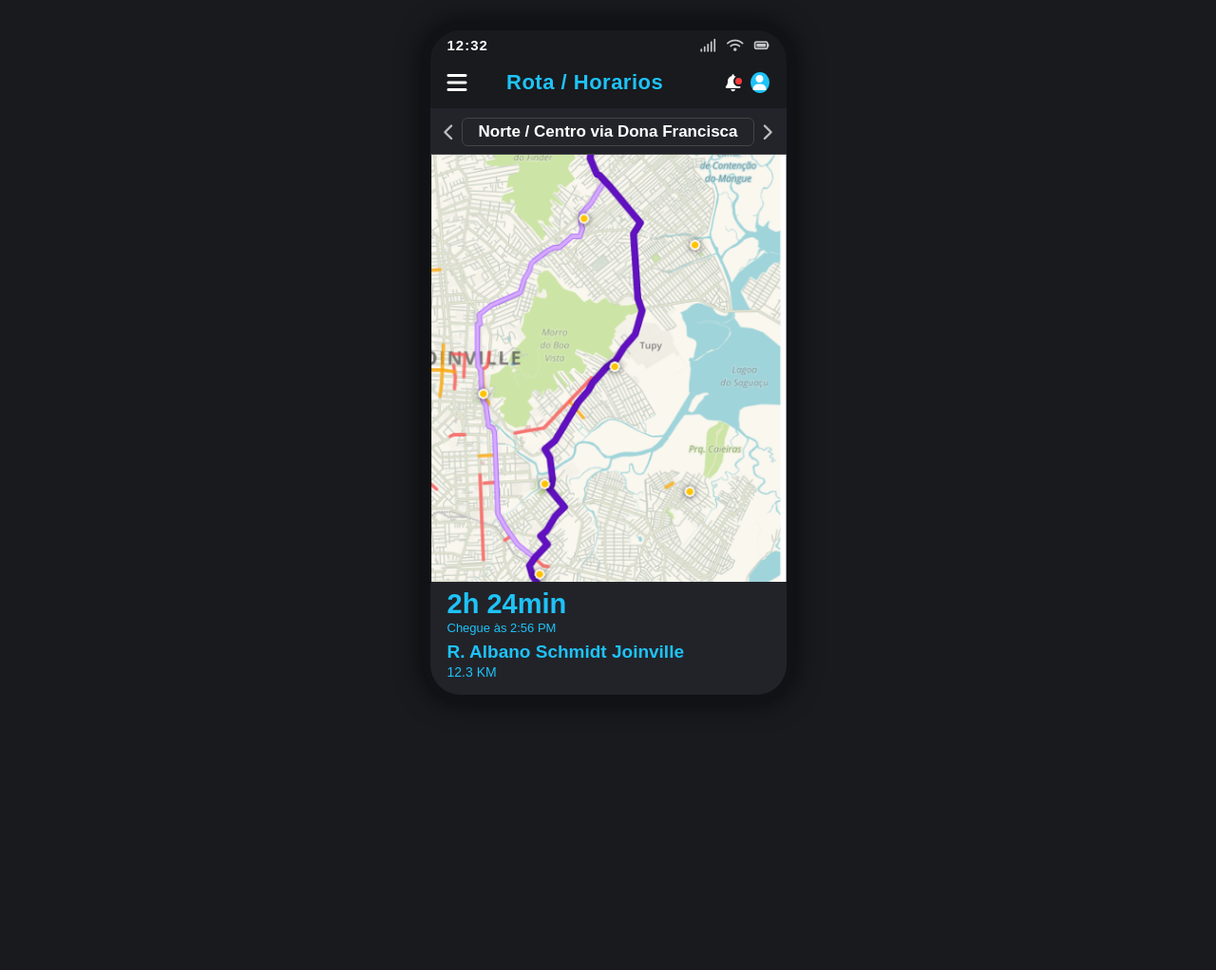
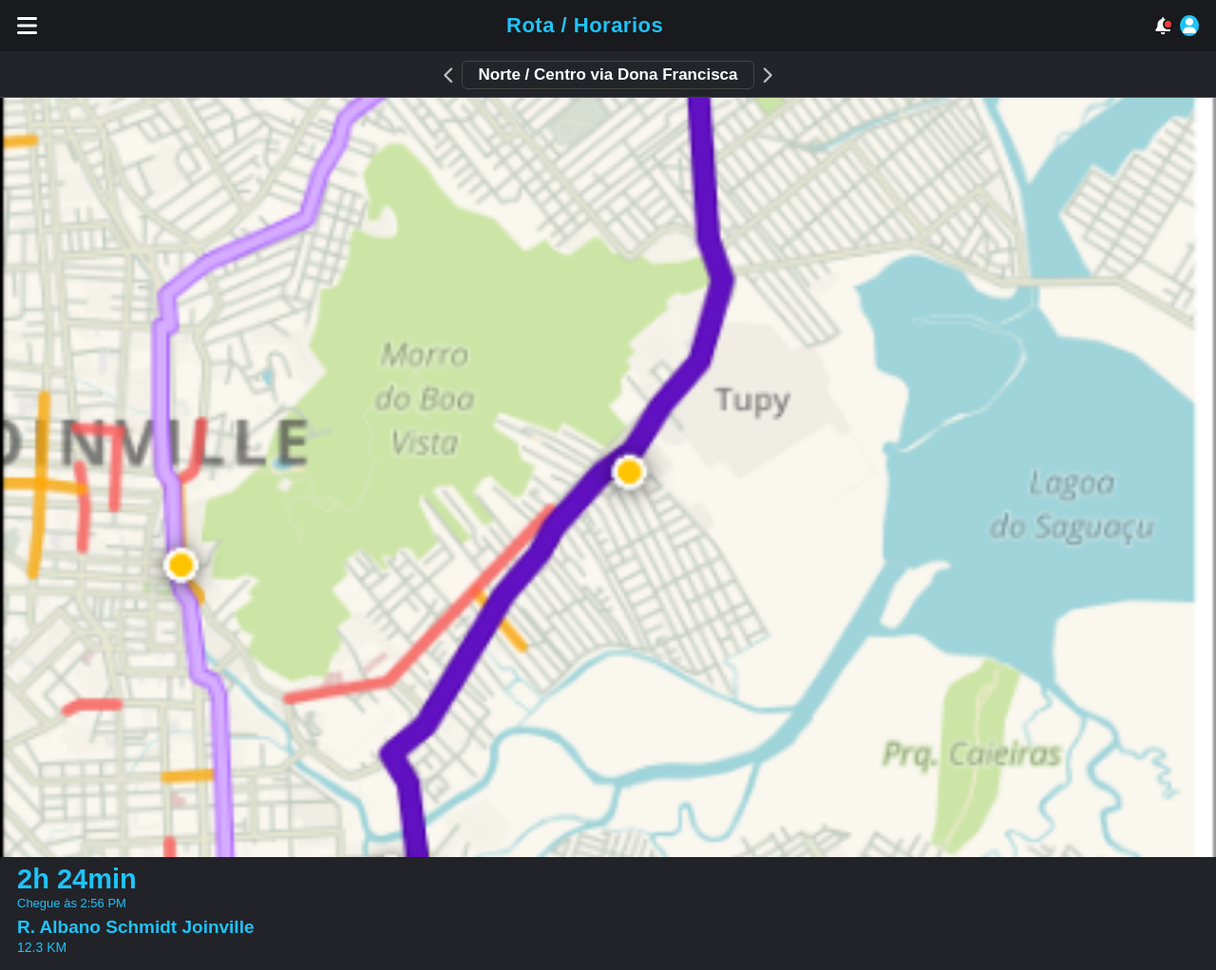
Before and after one commit to juan-sanz22/wayspeed, a PHP site: page /Mapa.html in a window 1280 px wide. Shown: the whole page at 95% size. Before the commit the page ends 713 px from the top, so only its background shows below. Run offline with PHP 8.4, Linux system fonts and the light colour scheme.

Commit message:
Update - Mapa.html

```diff
--- a/Mapa.html
+++ b/Mapa.html
@@ -7,15 +7,6 @@
   <link rel="stylesheet" href="https://cdnjs.cloudflare.com/ajax/libs/font-awesome/6.4.2/css/all.min.css">
 </head>
 <body>
-  <div class="celular">
-    <div class="topo">
-      <span class="hora">12:32</span>
-      <div class="icones-status">
-        <i class="fas fa-signal"></i>
-        <i class="fas fa-wifi"></i>
-        <i class="fas fa-battery-full"></i>
-      </div>
-    </div>
     <div class="cabecalho">
       <i class="fas fa-bars icone-menu"></i>
       <span class="titulo-cabecalho">Rota / Horarios</span>
--- a/style.css
+++ b/style.css
@@ -1,16 +1,13 @@
 body{
-    background-color: rgb(54, 51, 51);
+    background-color: black;
 }
 
 .CapaBrasao{
     text-align: center;
-    border: 2px solid black;
-    border-color: rgb(0, 195, 255);
     margin: 10px;
     padding: 10px;
     width: 400px;
     background-color: black;
-    margin-top: 100px;
     border-radius: 5%;
 
 }
```
